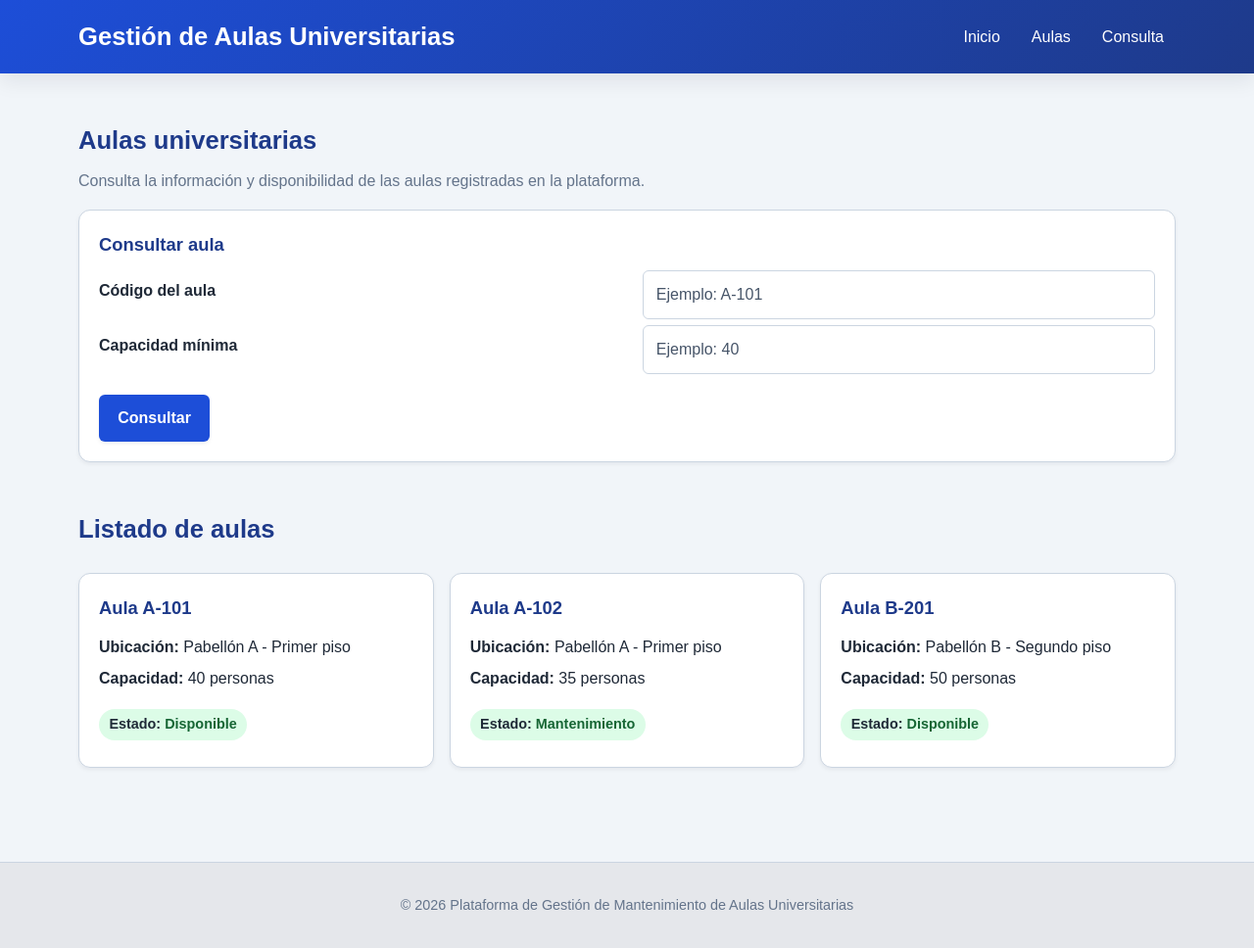
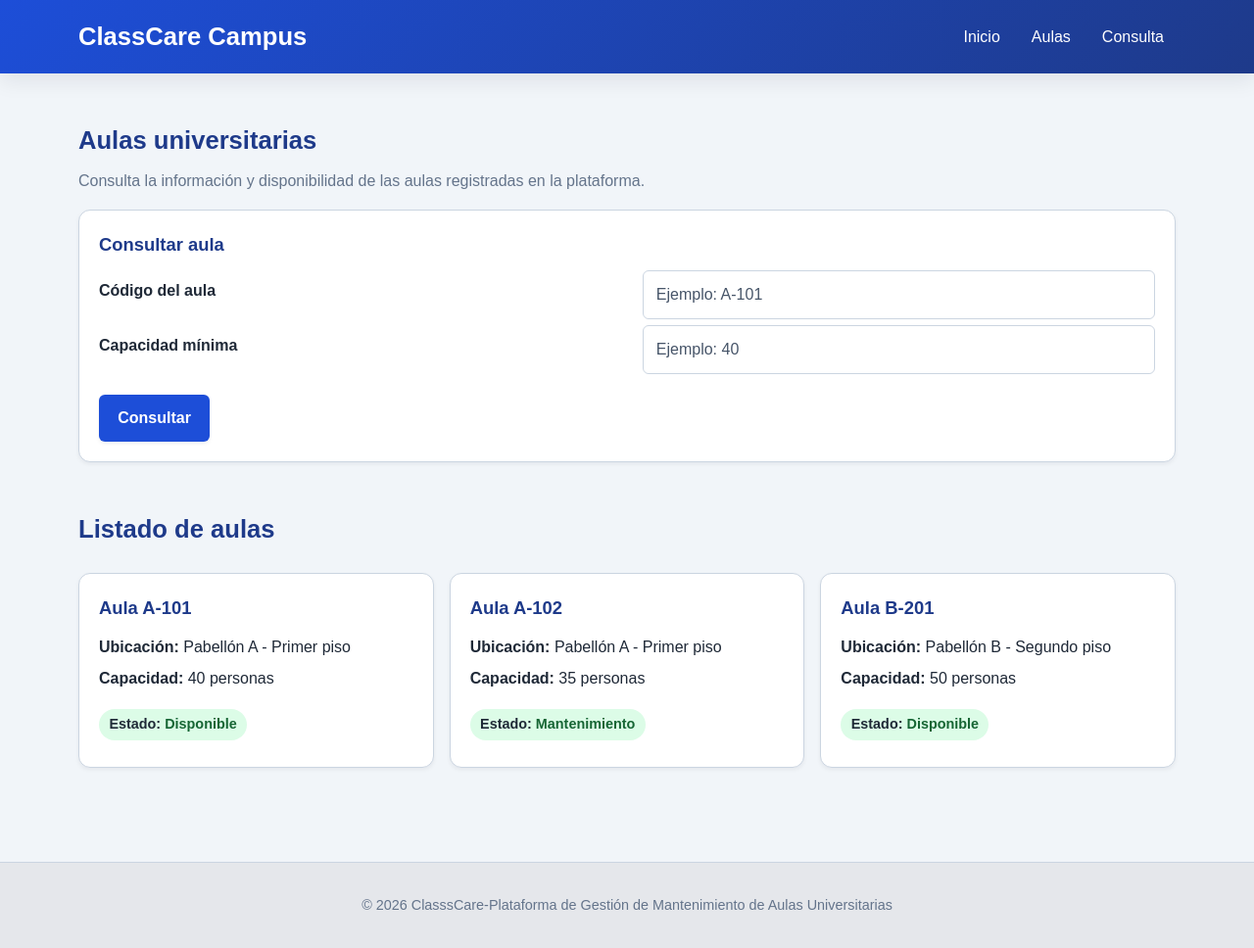
Before and after one commit to Alen-joestar/ClassCareUTP, a Spring Boot app: page /aulas/index.html in a window 1280 px wide. Shown: the whole page at 98% size. Run offline with Spring Boot 4, Linux system fonts and the light colour scheme.

Commit message:
aula v0.05.1
cambios menores

```diff
--- a/src/main/resources/static/aulas/index.html
+++ b/src/main/resources/static/aulas/index.html
@@ -12,7 +12,7 @@
 <body>
 
 <header>
-    <h1>Gestión de Aulas Universitarias</h1>
+    <h1>ClassCare Campus</h1>
 
     <input type="checkbox" id="menu-toggle" class="menu-toggle">
 
@@ -94,7 +94,7 @@
     </main>
 
     <footer>
-        <p>&copy; 2026 Plataforma de Gestión de Mantenimiento de Aulas Universitarias</p>
+        <p>&copy; 2026 ClasssCare-Plataforma de Gestión de Mantenimiento de Aulas Universitarias</p>
     </footer>
 
 </body>
```
